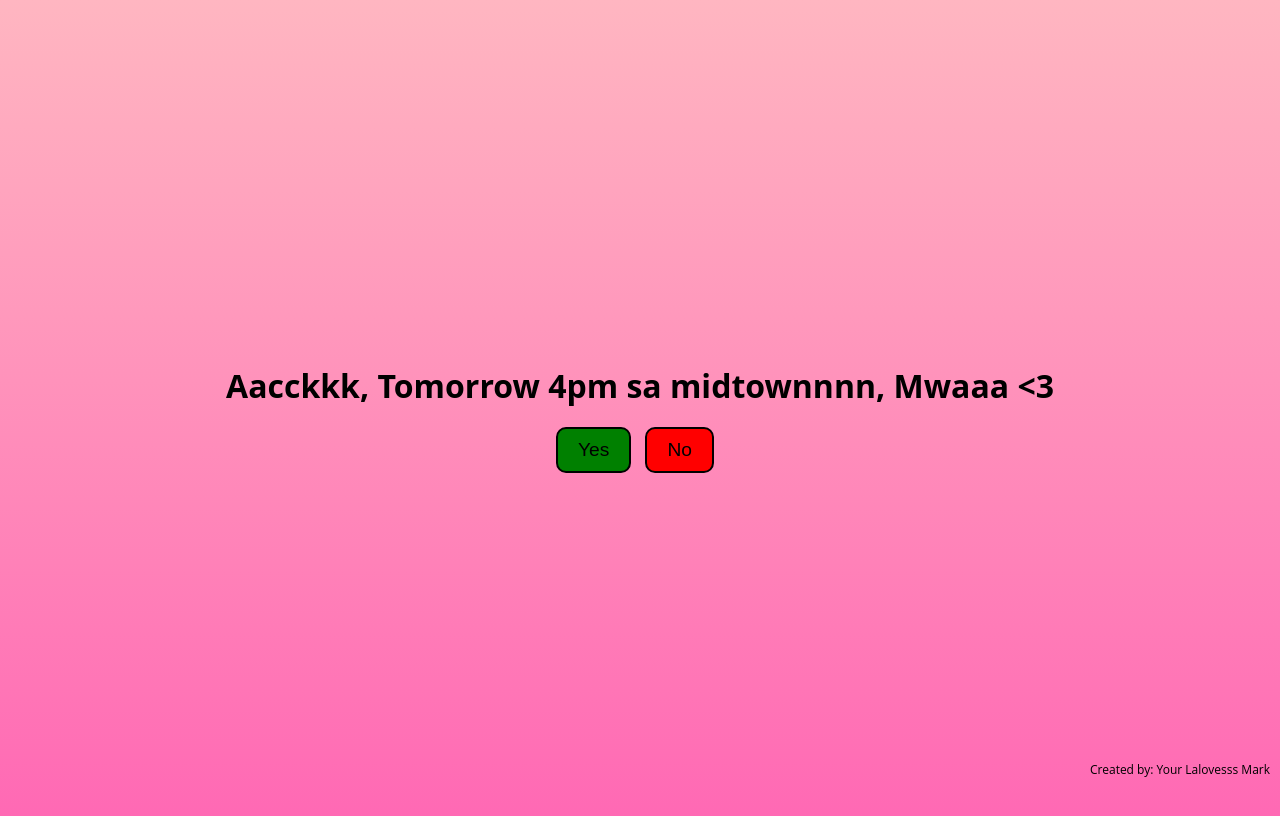
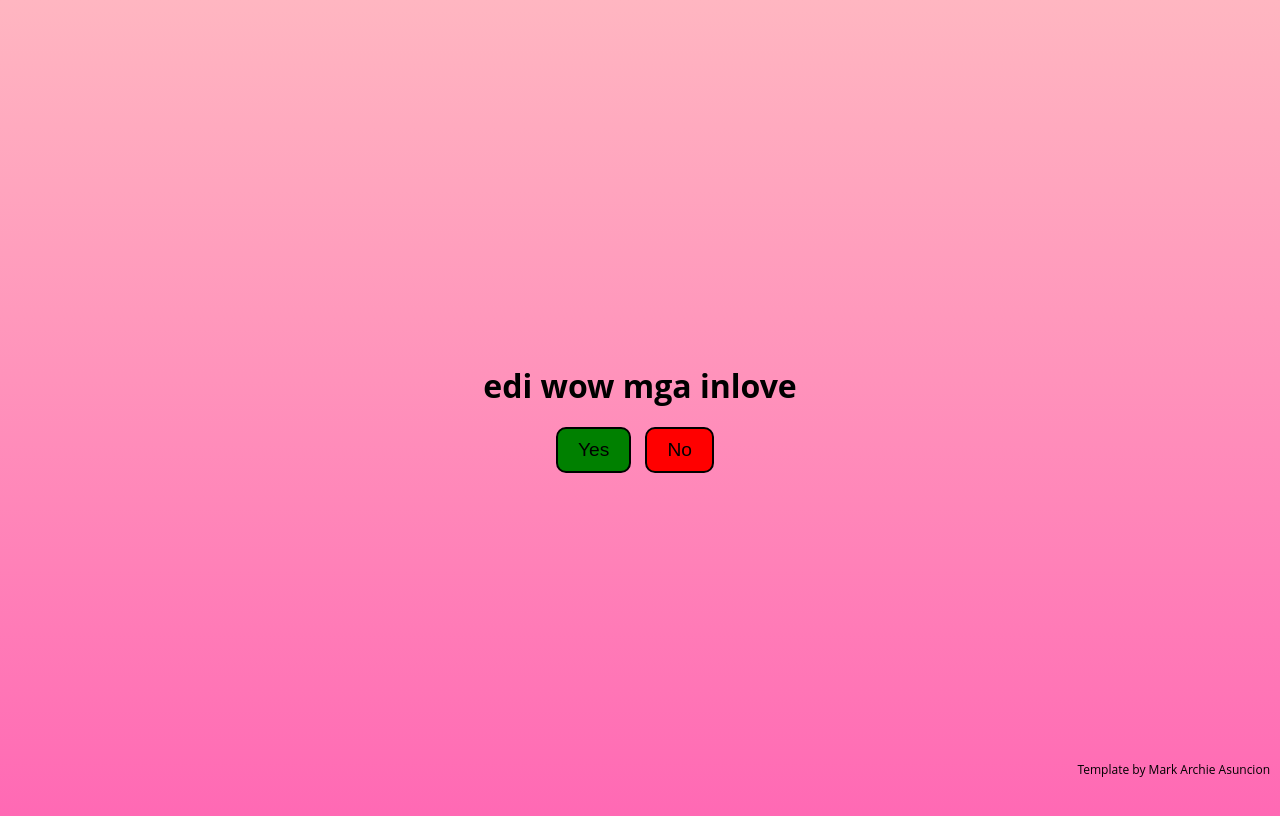
Before and after one commit to markarchieasun/markarchieasun.github.io, a plain HTML site: page index.html in a window 1280 px wide. Both pictures are taken after a click on the button "Yes". Drawn offline with Linux system fonts and the light colour scheme.

Commit message:
Add files via upload

```diff
--- a/index.html
+++ b/index.html
@@ -1,7 +1,7 @@
 <!DOCTYPE html>
 <html>
 <head>
-    <title>Lalovesss</title>
+    <title>template</title>
     <link rel="website icon" type="png" href="heart icon1.png">
     <style>
         :root {
@@ -63,14 +63,14 @@
     <main>
         <div class="wrapper">
             <div class="container">
-                <h1 id="question">Would you like to go on a picnic date with me?</h1>
+                <h1 id="question">Would you be my girlfriend?</h1>
                 <button class="btn" id="yes">Yes</button>
                 <button class="btn" id="no">No</button>
             </div>
         </div>
     </main>
     <footer>
-        <p class="watermark">Created by: Your Lalovesss Mark</p>
+        <p class="watermark">Template by Mark Archie Asuncion </p>
     </footer>
     <script>
         const noBtn = document.getElementById('no');
@@ -84,7 +84,7 @@
         });
 
         yesBtn.addEventListener("click", () => {
-            ques.innerHTML = "Aacckkk, Tomorrow 4pm sa midtownnnn, Mwaaa <3";
+            ques.innerHTML = "edi wow mga inlove";
         });
     </script>
 </body>
```
